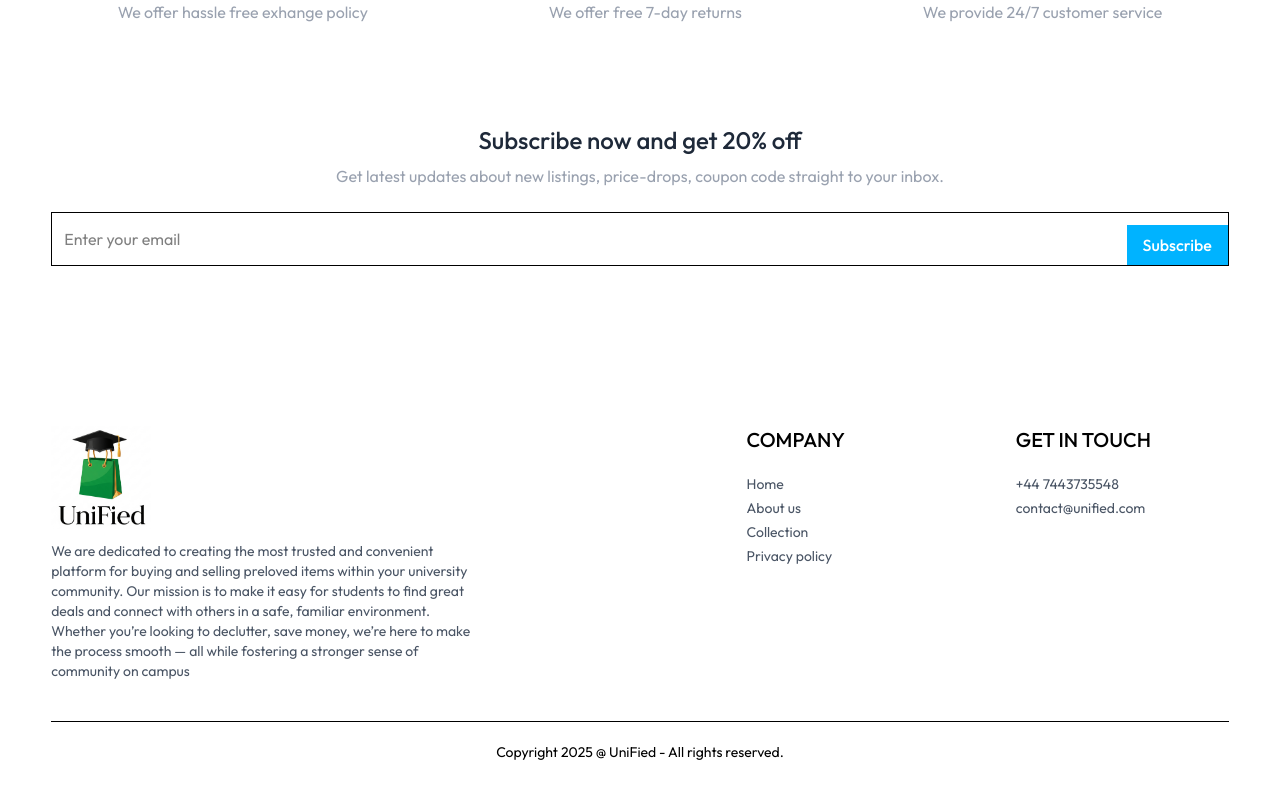
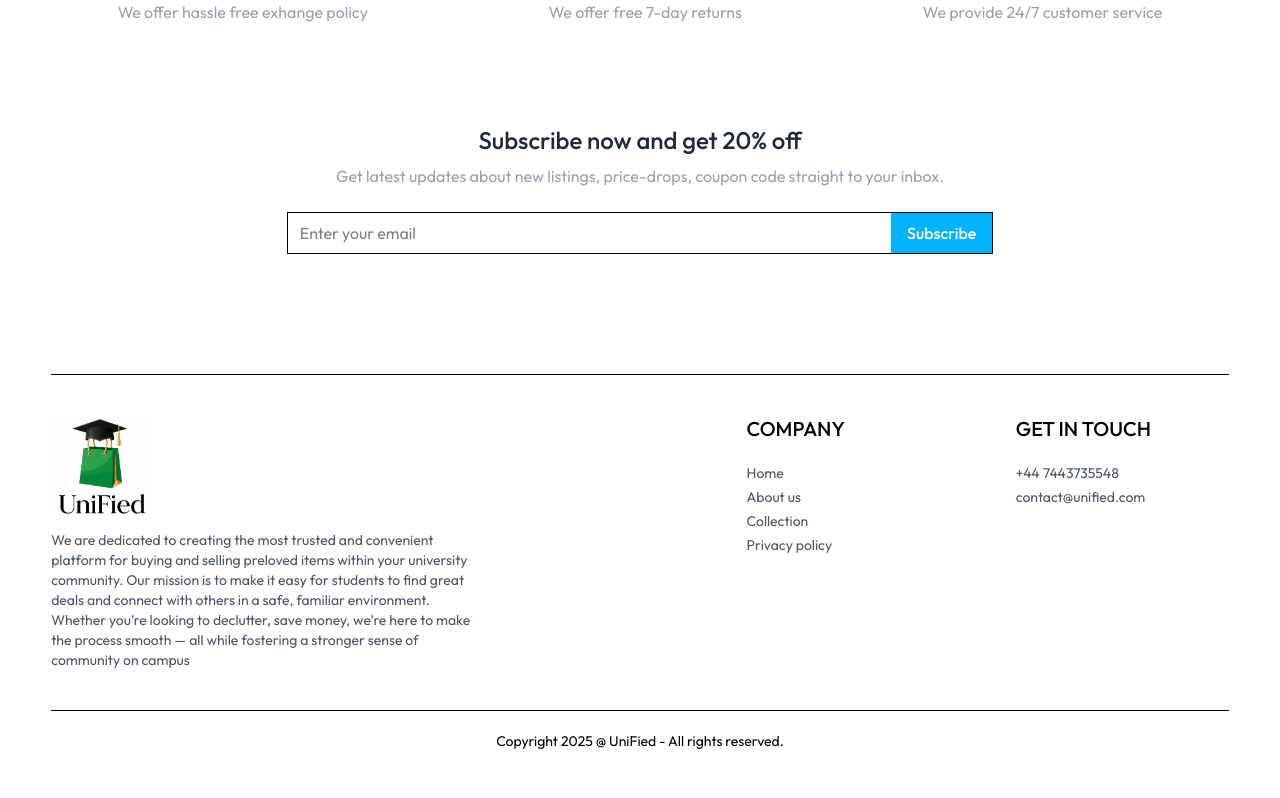
Before and after one commit to ajamidar/UniFied, a React (Vite) app in the folder frontend/: page / in a window 1280 px wide. Shown: the part 784-1582 px from the top of the page. Built offline with nearby package versions, Linux system fonts and the light colour scheme.

Commit message:
more styling

```diff
--- a/frontend/src/components/Footer.jsx
+++ b/frontend/src/components/Footer.jsx
@@ -4,7 +4,8 @@ import { assets } from '../assets/frontend_assets/assets'
 const Footer = () => {
   return (
     <div>
-        <div className='flex flex-col sm:grid grid-cols-[3fr_1fr_1fr] ] gap-14 my-10 mt-40 max-sm:mt-10 text-sm max-sm:gap-5'>
+        <hr className='mt-30 max-sm:mt-10' />
+        <div className='flex flex-col sm:grid grid-cols-[3fr_1fr_1fr] ] gap-14 my-10 text-sm max-sm:gap-5'>
 
             <div>
                 <img src='main-logo.png' alt='logo' className='mb-3 w-25 max-sm:w-15' />
--- a/frontend/src/components/NewsLetterBox.jsx
+++ b/frontend/src/components/NewsLetterBox.jsx
@@ -13,9 +13,9 @@ const NewsLetterBox = () => {
     <div className='text-center'>
         <p className='text-2xl font-medium text-gray-800 max-sm:text-[1.2rem]'>Subscribe now and get 20% off</p>
         <p className='text-gray-400 mt-2 max-sm:text-[0.7rem]'>Get latest updates about new listings, price-drops, coupon code straight to your inbox.</p>
-        <form onSubmit={onSubmitHandler} className='w-full max-sm:w-3/4 flex items-center gap-3 mx-auto my-6 border pl-3'>
-            <input type='email' placeholder='Enter your email' className='w-full sm:flex-1 outline-none max-sm:text-[0.6rem]'  required/>
-            <button type='submit' className='bg-[#00b3ff] font-medium text-white px-4 py-2 mt-3 max-sm:mt-0 sm:ml-2 max-sm:text-[0.65rem]'>Subscribe</button>
+        <form onSubmit={onSubmitHandler} className='w-3/4 min-sm:w-3/5 flex items-center gap-3 mx-auto my-6 border pl-3'>
+            <input type='email' placeholder='Enter your email' className='w-3/4 sm:flex-1 outline-none max-sm:text-[0.6rem]'  required/>
+            <button type='submit' className='bg-[#00b3ff] font-medium text-white px-4 py-2 sm:ml-2 max-sm:text-[0.65rem]'>Subscribe</button>
         </form>
     </div>
   )
```
